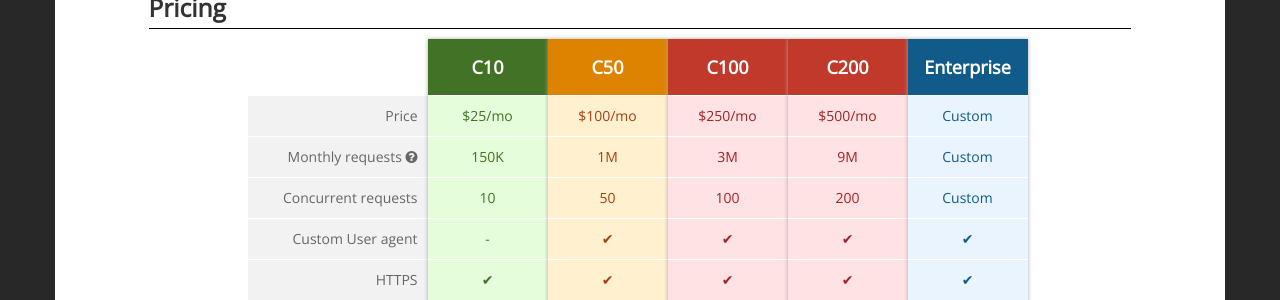
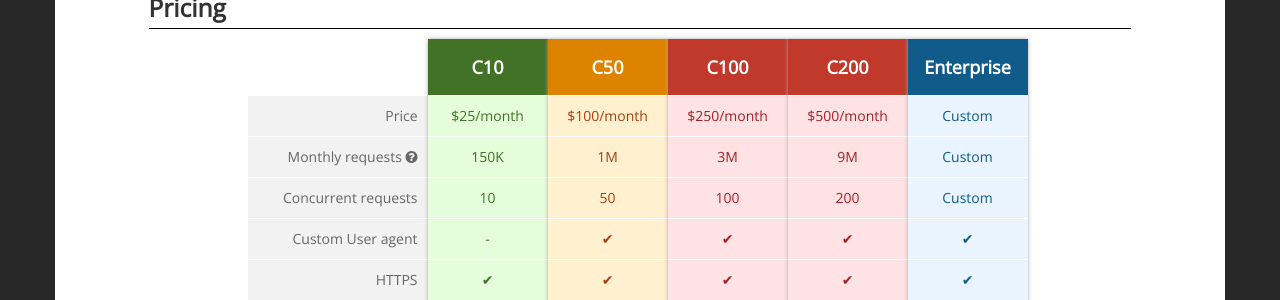
Before and after one commit to scrapinghub/crawlera.com, a Jekyll site: the page built from index.html, in a window 1280 px wide. Shown: the part 1149-1449 px from the top of the page. Built offline with Jekyll 4.4.1, drawn with Linux system fonts in a browser that asks for light colours; nearby versions of some CDN libraries; comment, search, counter and statistics services are not loaded.

Commit message:
replace 'mo' by 'month' in the pricing table

```diff
--- a/index.html
+++ b/index.html
@@ -69,7 +69,7 @@ layout: default
             <div class="plan-title">C10</div>
             <div class="plan-details">
                 <ul>
-                    <li><span class="mobile-only">Price: </span>$25/mo</li>
+                    <li><span class="mobile-only">Price: </span>$25/month</li>
                     <li><span class="mobile-only"> Monthly requests <span data-toggle="popover" data-trigger="hover" data-placement="top"  data-content="Only successful requests count towards the quota"><i class="fa fa-question-circle"></i></span>: </span> 150K</li>
                     <li><span class="mobile-only">Concurrent requests: </span>10</li>
                     <li><span class="mobile-only">Custom User agent: </span>-</li>
@@ -84,7 +84,7 @@ layout: default
             <div class="plan-title">C50</div>
             <div class="plan-details">
                 <ul>
-                    <li><span class="mobile-only">Price: </span>$100/mo</li>
+                    <li><span class="mobile-only">Price: </span>$100/month</li>
                     <li><span class="mobile-only"> Monthly requests <span data-toggle="popover" data-trigger="hover" data-placement="top"  data-content="Only successful requests count towards the quota"><i class="fa fa-question-circle"></i></span>: </span> 1M</li>
                     <li><span class="mobile-only">Concurrent requests: </span>50</li>
                     <li><span class="mobile-only">Custom User agent: </span>✔</li>
@@ -99,7 +99,7 @@ layout: default
             <div class="plan-title">C100</div>
             <div class="plan-details">
                 <ul>
-                    <li><span class="mobile-only">Price: </span>$250/mo</li>
+                    <li><span class="mobile-only">Price: </span>$250/month</li>
                     <li><span class="mobile-only"> Monthly requests <span data-toggle="popover" data-trigger="hover" data-placement="top"  data-content="Only successful requests count towards the quota"><i class="fa fa-question-circle"></i></span>: </span> 3M</li>
                     <li><span class="mobile-only">Concurrent requests: </span>100</li>
                     <li><span class="mobile-only">Custom User agent: </span>✔</li>
@@ -114,7 +114,7 @@ layout: default
             <div class="plan-title">C200</div>
             <div class="plan-details">
                 <ul>
-                    <li><span class="mobile-only">Price: </span>$500/mo</li>
+                    <li><span class="mobile-only">Price: </span>$500/month</li>
                     <li><span class="mobile-only"> Monthly requests <span data-toggle="popover" data-trigger="hover" data-placement="top"  data-content="Only successful requests count towards the quota"><i class="fa fa-question-circle"></i></span>: </span> 9M</li>
                     <li><span class="mobile-only">Concurrent requests: </span>200</li>
                     <li><span class="mobile-only">Custom User agent: </span>✔</li>
```
